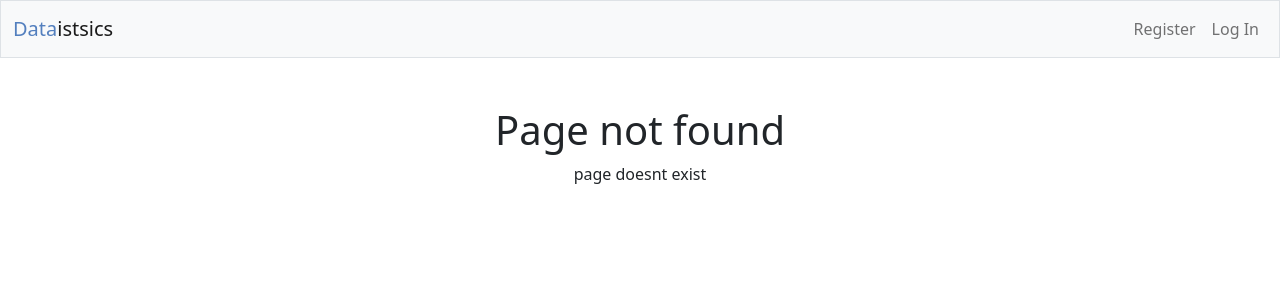
After one commit to pritansh-sahsani/the-bland-mirror, a Flask app: template main/templates/404.html in a window 1280 px wide. The commit adds this page. Shown: the top 300 px of the page. Run offline with Flask 2, Linux system fonts and the light colour scheme; the template is opened without the code that fills it, so the values that code supplies are empty.

Commit message:
404 page
also made heading change to homepage

```diff
--- a/main/routes.py
+++ b/main/routes.py
@@ -63,3 +63,8 @@ def login():
 def logout():
     logout_user()
     return redirect(url_for('index'))
+
+
+@app.errorhandler(404)
+def page_not_found(e):
+    return render_template('404.html'), 404
--- /dev/null
+++ b/main/templates/404.html
@@ -0,0 +1,8 @@
+{% extends "layout.html" %}
+{% block title %} Page not found {% endblock title%}
+{% block main %}
+<div class="content-section">
+    <h1>Page not found</h1>
+    <p>page doesnt exist</p>
+</div>
+{% endblock main %}
--- a/main/templates/index.html
+++ b/main/templates/index.html
@@ -1,9 +1,9 @@
 {% extends "layout.html" %}
 
 {% block title %}
-    Log In
+    Home
 {% endblock %}
 
 {% block main %}
     <h1>homepage</h1>
-{% endblock %}
+{% endblock main %}
```
